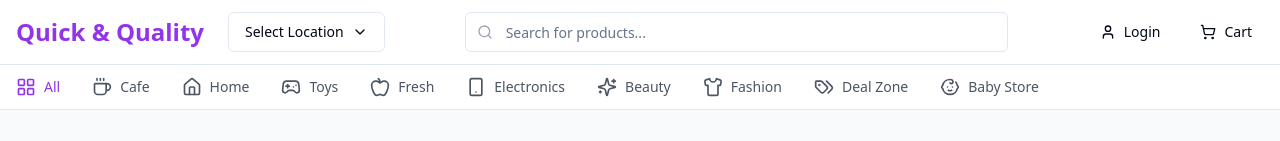
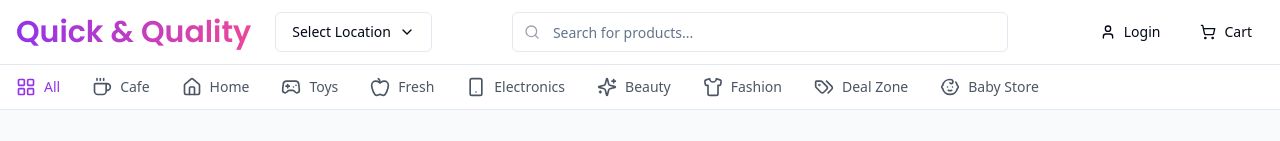
Before and after one commit to KiranReddy987/aesthetic-ecom-avenue, a React (Vite) app: page /category/electronics/audio in a window 1280 px wide. Shown: the top 141 px of the page. Built offline with nearby package versions, Linux system fonts and the light colour scheme.

Commit message:
Refactor: Improve website name styling
Apply better font and design to the website name.

```diff
--- a/index.html
+++ b/index.html
@@ -15,6 +15,8 @@
     <meta name="twitter:card" content="summary_large_image" />
     <meta name="twitter:site" content="@lovable_dev" />
     <meta name="twitter:image" content="https://lovable.dev/opengraph-image-p98pqg.png" />
+
+    <link href="https://fonts.googleapis.com/css2?family=Poppins:wght@600&display=swap" rel="stylesheet">
   </head>
 
   <body>
--- a/src/components/navbar.tsx
+++ b/src/components/navbar.tsx
@@ -8,7 +8,13 @@ export function Navbar() {
     <nav className="sticky top-0 z-50 bg-white border-b">
       <div className="mx-auto flex max-w-7xl items-center justify-between px-4 py-3">
         <div className="flex items-center gap-6">
-          <a href="/" className="text-2xl font-bold text-purple-600">
+          <a
+            href="/"
+            className="text-3xl font-logo font-semibold text-purple-600
+            transition-transform hover:scale-105
+            bg-gradient-to-r from-purple-600 to-pink-500
+            bg-clip-text text-transparent"
+          >
             Quick & Quality
           </a>
           <Button variant="outline" className="hidden lg:flex items-center gap-2">
--- a/tailwind.config.ts
+++ b/tailwind.config.ts
@@ -89,6 +89,9 @@ export default {
       animation: {
         'accordion-down': 'accordion-down 0.2s ease-out',
         'accordion-up': 'accordion-up 0.2s ease-out'
+      },
+      fontFamily: {
+        'logo': ['Poppins', 'sans-serif'],
       }
     }
   },
```
Lines whose indentation alone changed are shown as unchanged.
